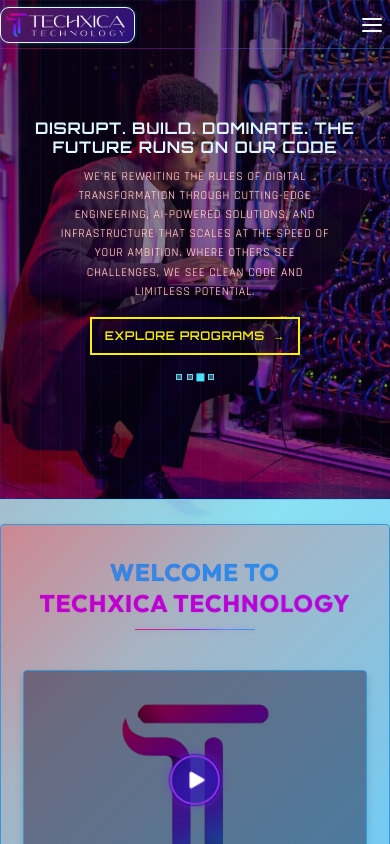
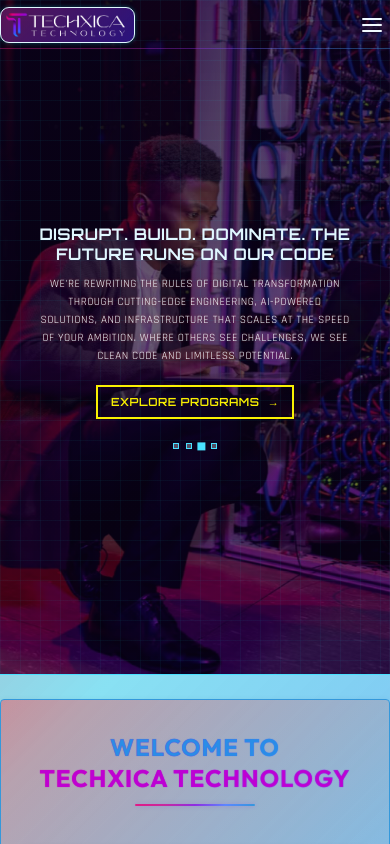
Before and after one commit to rahulpadole/TechxicaTechnology, a React (Vite) app: page / in a window 390 px wide. Shown: the top 844 px of the page. Built offline with nearby package versions, Linux system fonts and the light colour scheme.

Commit message:
Update Hero.css
test 2

```diff
--- a/src/Components/Hero/Hero.css
+++ b/src/Components/Hero/Hero.css
@@ -13,10 +13,20 @@
   --transition: all 0.3s cubic-bezier(0.4, 0, 0.2, 1);
 }
 
+/* Font Optimization */
+@font-face {
+  font-family: 'Orbitron';
+  font-display: swap;
+}
+@font-face {
+  font-family: 'Rajdhani';
+  font-display: swap;
+}
+
 /* Base Hero Styles */
 .cyber-hero-container {
   width: 100%;
-  min-height: clamp(600px, 100vh, 800px);
+  height: clamp(80vh, 100vh, 120vh);
   position: relative;
   overflow: hidden;
   color: var(--cyberpunk-light);
@@ -26,7 +36,6 @@
   text-align: center;
   isolation: isolate;
   border-bottom: 1px solid var(--cyberpunk-blue);
-  box-sizing: border-box;
 }
 
 /* Carousel Styles */
@@ -49,7 +58,6 @@
   opacity: 0;
   transition: opacity 800ms cubic-bezier(0.4, 0, 0.2, 1);
   will-change: opacity;
-  filter: brightness(1.2);
 }
 
 .cyber-carousel-slide.active {
@@ -60,7 +68,7 @@
   position: absolute;
   width: 100%;
   height: 100%;
-  background: linear-gradient(to top, rgba(13, 2, 33, 0.4), rgba(13, 2, 33, 0.6));
+  background: linear-gradient(to top, rgba(13, 2, 33, 0.5), rgba(13, 2, 33, 0.7));
   z-index: 1;
 }
 
@@ -71,15 +79,15 @@
   background:
     linear-gradient(rgba(5, 217, 232, 0.05) 1px, transparent 1px),
     linear-gradient(90deg, rgba(5, 217, 232, 0.05) 1px, transparent 1px);
-  background-size: clamp(20px, 4vw, 25px);
+  background-size: 20px 20px;
   z-index: 2;
   pointer-events: none;
 }
 
 /* Hero Content */
 .cyber-hero-content {
-  max-width: clamp(600px, 90vw, 1000px);
-  padding: 0 clamp(1rem, 3vw, 1.5rem);
+  max-width: clamp(600px, 80vw, 1000px);
+  padding: 0 clamp(1rem, 4vw, 2rem);
   z-index: 3;
 }
 
@@ -90,30 +98,28 @@
   line-height: 1.2;
   margin-bottom: clamp(0.8rem, 2vw, 1.2rem);
   text-transform: uppercase;
-  letter-spacing: clamp(1px, 0.3vw, 1.5px);
+  letter-spacing: clamp(1px, 0.2vw, 1.5px);
   text-shadow: var(--neon-glow);
   animation: cyber-fadeInUp 800ms ease-out;
-  overflow-wrap: break-word;
 }
 
 .cyber-hero-subtitle {
   font-family: 'Rajdhani', sans-serif;
   font-size: clamp(0.9rem, 1.8vw, 1.1rem);
-  max-width: clamp(400px, 80vw, 600px);
+  max-width: clamp(400px, 60vw, 600px);
   margin: 0 auto clamp(1.5rem, 3vw, 2rem);
   line-height: 1.6;
-  letter-spacing: clamp(0.5px, 0.2vw, 1px);
-  text-shadow: 0 0 3px rgba(232, 32, 5, 0.7);
+  letter-spacing: 0.5px;
+  text-shadow: 0 0 3px rgba(232, 32, 5, 0.5);
   animation: cyber-fadeInUp 800ms ease-out 200ms forwards;
   opacity: 0;
-  overflow-wrap: break-word;
 }
 
 /* Hero Button */
 .cyber-hero-button {
   display: inline-flex;
   align-items: center;
-  padding: clamp(0.8rem, 2vw, 1rem) clamp(1.5rem, 3vw, 2rem);
+  padding: clamp(0.6rem, 2vw, 0.8rem) clamp(1.5rem, 3vw, 2rem);
   font-family: 'Orbitron', sans-serif;
   font-size: clamp(0.9rem, 1.5vw, 1rem);
   font-weight: 600;
@@ -129,7 +135,7 @@
   position: relative;
   overflow: hidden;
   text-transform: uppercase;
-  letter-spacing: clamp(0.5px, 0.2vw, 1px);
+  letter-spacing: 0.5px;
 }
 
 .cyber-hero-button::before {
@@ -146,7 +152,7 @@
 .cyber-hero-button:hover {
   background: rgba(249, 240, 2, 0.1);
   transform: translateY(-3px);
-  box-shadow: 0 0 15px var(--cyberpunk-yellow);
+  box-shadow: 0 0 10px var(--cyberpunk-yellow);
 }
 
 .cyber-hero-button:hover::before {
@@ -154,7 +160,7 @@
 }
 
 .cyber-button-icon {
-  margin-left: clamp(0.5rem, 1vw, 0.75rem);
+  margin-left: 0.5rem;
   transition: transform 300ms ease;
 }
 
@@ -166,13 +172,13 @@
 .cyber-carousel-indicators {
   display: flex;
   justify-content: center;
-  gap: clamp(0.4rem, 1vw, 0.6rem);
+  gap: clamp(0.5rem, 1vw, 0.75rem);
   margin-top: clamp(1.5rem, 3vw, 2rem);
 }
 
 .cyber-indicator {
-  width: clamp(8px, 1.5vw, 10px);
-  height: clamp(8px, 1.5vw, 10px);
+  width: clamp(8px, 1vw, 10px);
+  height: clamp(8px, 1vw, 10px);
   border-radius: 0;
   background: rgba(255, 255, 255, 0.3);
   border: 1px solid var(--cyberpunk-blue);
@@ -200,93 +206,69 @@
 }
 
 /* Responsive Adjustments */
-@media (max-width: 1024px) {
+@media (max-width: 900px) {
   .cyber-hero-container {
-    min-height: clamp(500px, 90vh, 700px);
-  }
-
-  .cyber-hero-content {
-    max-width: clamp(500px, 85vw, 800px);
+    height: clamp(70vh, 90vh, 100vh);
   }
 }
 
-@media (max-width: 768px) {
+@media (max-width: 600px) {
   .cyber-hero-content {
-    padding: 0 clamp(0.8rem, 2.5vw, 1.2rem);
+    padding: 0 clamp(0.8rem, 3vw, 1.2rem);
   }
 
   .cyber-hero-title {
-    font-size: clamp(1.4rem, 3.5vw, 2.5rem);
+    font-size: clamp(1.2rem, 3.5vw, 2rem);
+    margin-bottom: 0.8rem;
   }
 
   .cyber-hero-subtitle {
-    font-size: clamp(0.85rem, 1.6vw, 1rem);
-    max-width: clamp(300px, 75vw, 500px);
+    font-size: clamp(0.8rem, 1.6vw, 0.95rem);
+    max-width: clamp(300px, 80vw, 500px);
   }
 
   .cyber-hero-button {
-    padding: clamp(0.7rem, 1.8vw, 0.9rem) clamp(1.2rem, 2.5vw, 1.8rem);
-    font-size: clamp(0.85rem, 1.4vw, 0.95rem);
+    padding: clamp(0.5rem, 1.5vw, 0.7rem) clamp(1rem, 2.5vw, 1.5rem);
+    font-size: clamp(0.8rem, 1.4vw, 0.9rem);
   }
 
   .cyber-carousel-indicators {
-    margin-top: clamp(1.2rem, 2.5vw, 1.5rem);
-  }
-}
-
-@media (max-width: 480px) {
-  .cyber-hero-container {
-    min-height: clamp(400px, 80vh, 600px);
-  }
-
-  .cyber-hero-title {
-    font-size: clamp(1.2rem, 3vw, 1.8rem);
-    margin-bottom: clamp(0.6rem, 1.5vw, 1rem);
-    letter-spacing: clamp(0.8px, 0.2vw, 1.2px);
-  }
-
-  .cyber-hero-subtitle {
-    font-size: clamp(0.8rem, 1.5vw, 0.9rem);
-    margin-bottom: clamp(1rem, 2.5vw, 1.5rem);
-    max-width: clamp(250px, 70vw, 400px);
-  }
-
-  .cyber-hero-button {
-    padding: clamp(0.6rem, 1.5vw, 0.8rem) clamp(1rem, 2vw, 1.5rem);
-    font-size: clamp(0.8rem, 1.3vw, 0.9rem);
-    letter-spacing: clamp(0.4px, 0.15vw, 0.8px);
-  }
-
-  .cyber-carousel-indicators {
-    gap: clamp(0.3rem, 0.8vw, 0.5rem);
+    margin-top: 1.5rem;
   }
 
   .cyber-indicator {
-    width: clamp(6px, 1.2vw, 8px);
-    height: clamp(6px, 1.2vw, 8px);
+    width: 8px;
+    height: 8px;
   }
 }
 
 @media (max-width: 400px) {
   .cyber-hero-container {
-    min-height: clamp(350px, 75vh, 500px);
-  }
-
-  .cyber-hero-content {
-    padding: 0 clamp(0.6rem, 2vw, 1rem);
+    height: clamp(60vh, 80vh, 90vh);
   }
 
   .cyber-hero-title {
-    font-size: clamp(1rem, 2.8vw, 1.6rem);
+    font-size: clamp(1rem, 3vw, 1.5rem);
+    letter-spacing: 0.5px;
   }
 
   .cyber-hero-subtitle {
-    font-size: clamp(0.75rem, 1.4vw, 0.85rem);
+    font-size: clamp(0.7rem, 1.5vw, 0.85rem);
+    margin-bottom: 1.2rem;
   }
 
   .cyber-hero-button {
-    padding: clamp(0.5rem, 1.2vw, 0.7rem) clamp(0.8rem, 1.8vw, 1.2rem);
-    font-size: clamp(0.75rem, 1.2vw, 0.85rem);
+    padding: clamp(0.4rem, 1.2vw, 0.6rem) clamp(0.8rem, 2vw, 1.2rem);
+    font-size: clamp(0.7rem, 1.3vw, 0.85rem);
+  }
+
+  .cyber-carousel-indicators {
+    gap: 0.4rem;
+  }
+
+  .cyber-indicator {
+    width: 6px;
+    height: 6px;
   }
 }
 
@@ -300,15 +282,3 @@
     opacity: 1;
   }
 }
-
-/* Font fallback for faster rendering */
-@font-face {
-  font-family: 'Orbitron';
-  font-weight: 400;
-  src: local('Arial'), local('sans-serif');
-}
-@font-face {
-  font-family: 'Rajdhani';
-  font-weight: 400;
-  src: local('Arial'), local('sans-serif');
-}
```
